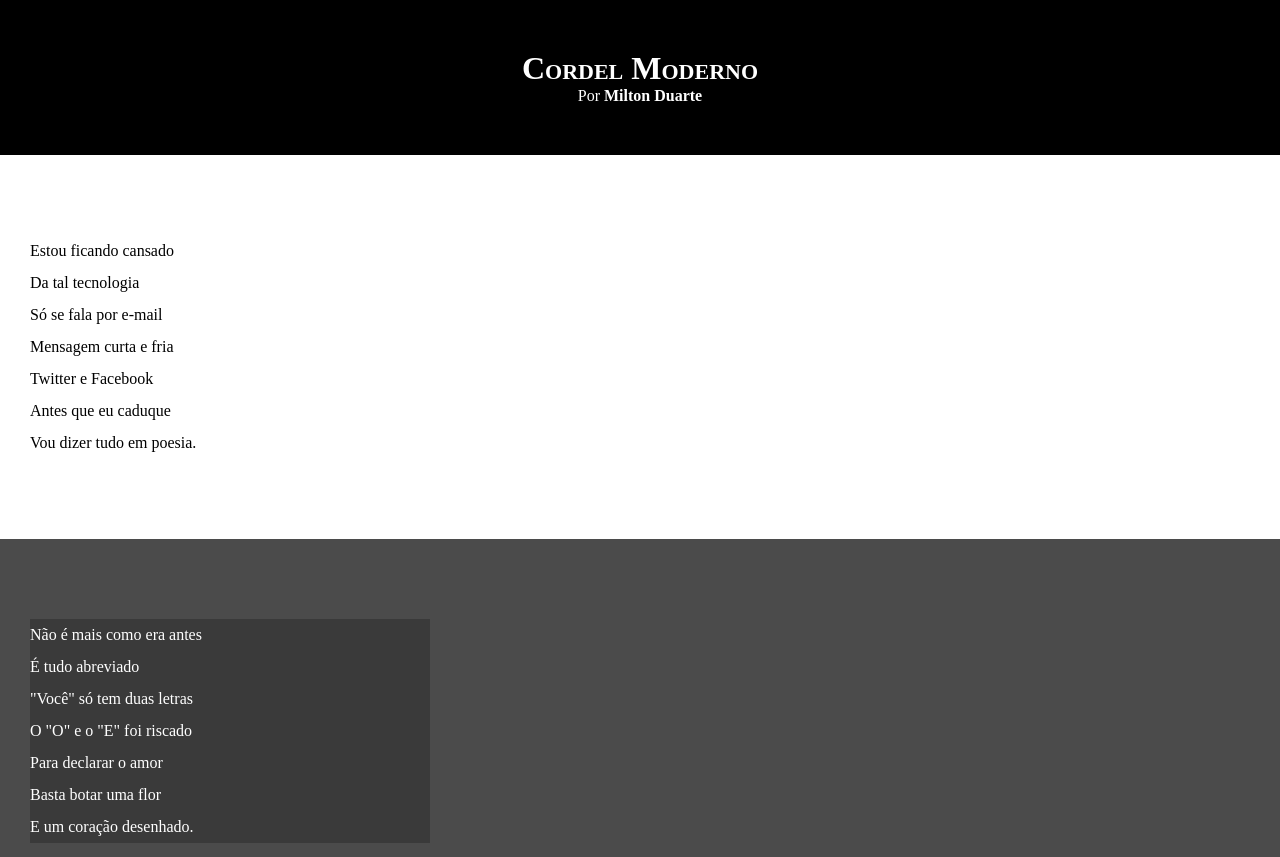
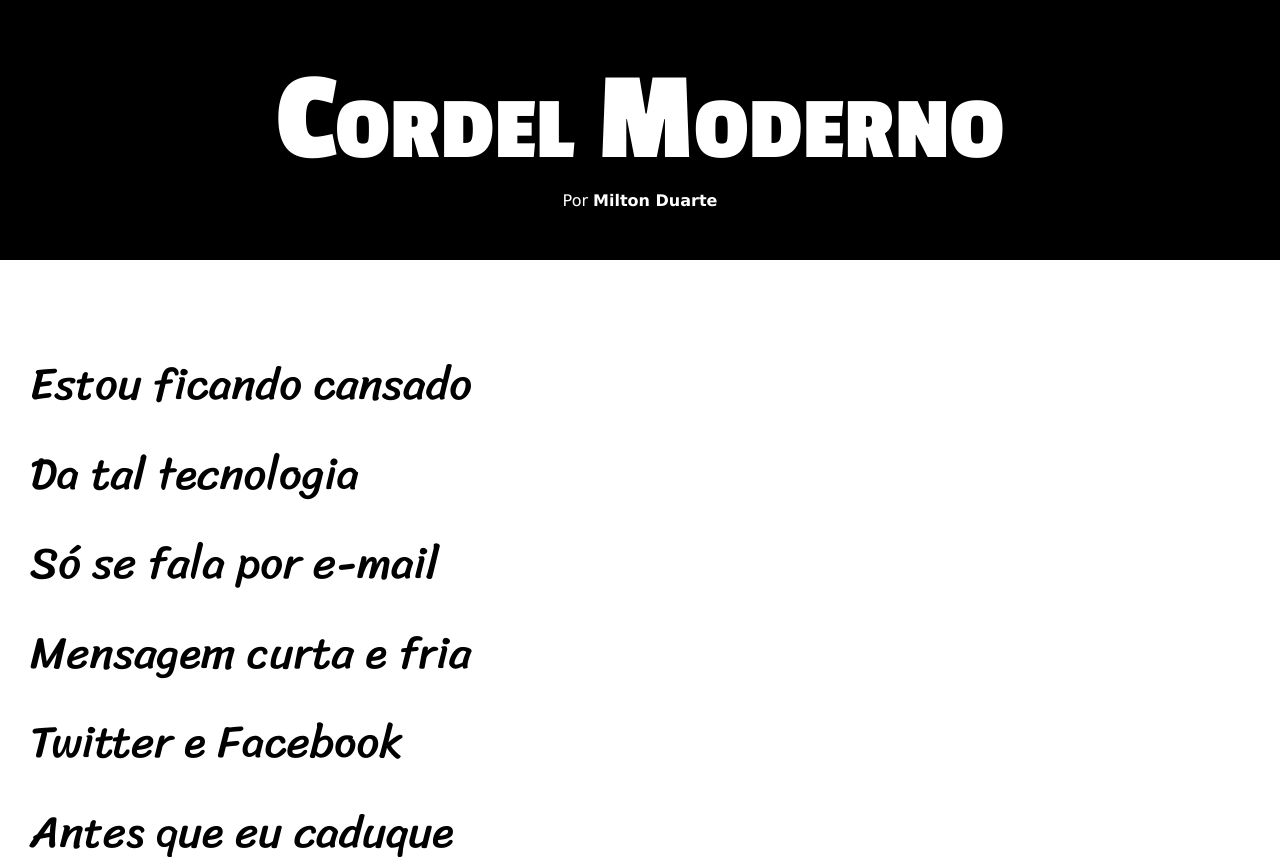
Before and after one commit to IsraelMarroque/html-css, a plain HTML site: page exercícios/ex12 - cordel/index.html in a window 1280 px wide. Shown: the top 857 px of the page. Drawn offline with Linux system fonts and the light colour scheme.

Commit message:
Atualização de estilos do desafio  12

```diff
--- a/exercícios/ex12 - cordel/estilo/style.css
+++ b/exercícios/ex12 - cordel/estilo/style.css
@@ -1,13 +1,25 @@
 @charset "UTF-8";
+
+@import url('https://fonts.googleapis.com/css2?family=Passion+One:wght@400;700;900&display=swap');
+@import url('https://fonts.googleapis.com/css2?family=Sriracha&display=swap');
+
+
+:root {
+    --f1: Verdana, Geneva, Tahoma, sans-serif;
+    --f2: 'Passion One', cursive;
+    --f3: 'Sriracha', cursive;
+}
 
 * {
     margin: 0px;
     padding: 0px;
+    font-size: 1em;
 }
 
 html, body {
     min-height: 100%vh;
     background-color: darkgray;
+    font-family: var(--f1);
 }
 
 header {
@@ -19,6 +31,8 @@ header {
 header > h1 {
     padding-top: 50px;
     font-variant: small-caps;
+    font-family: var(--f2);
+    font-size: 10vw;
 }
 
 header > p {
@@ -40,6 +54,8 @@ section {
     padding-bottom: 10vh;
     line-height: 2em;
     padding-left: 30px;
+    font-family: var(--f3);
+    font-size: 3.5vw;
 }
 
 section.normal {
@@ -53,7 +69,8 @@ section.imagem {
 }
 
 section.imagem > p {
-    width: 400px;
+    display: inline-block;
+    padding: 5px;
     background-color: rgba(0, 0, 0, 0.233);
 }
 
```
